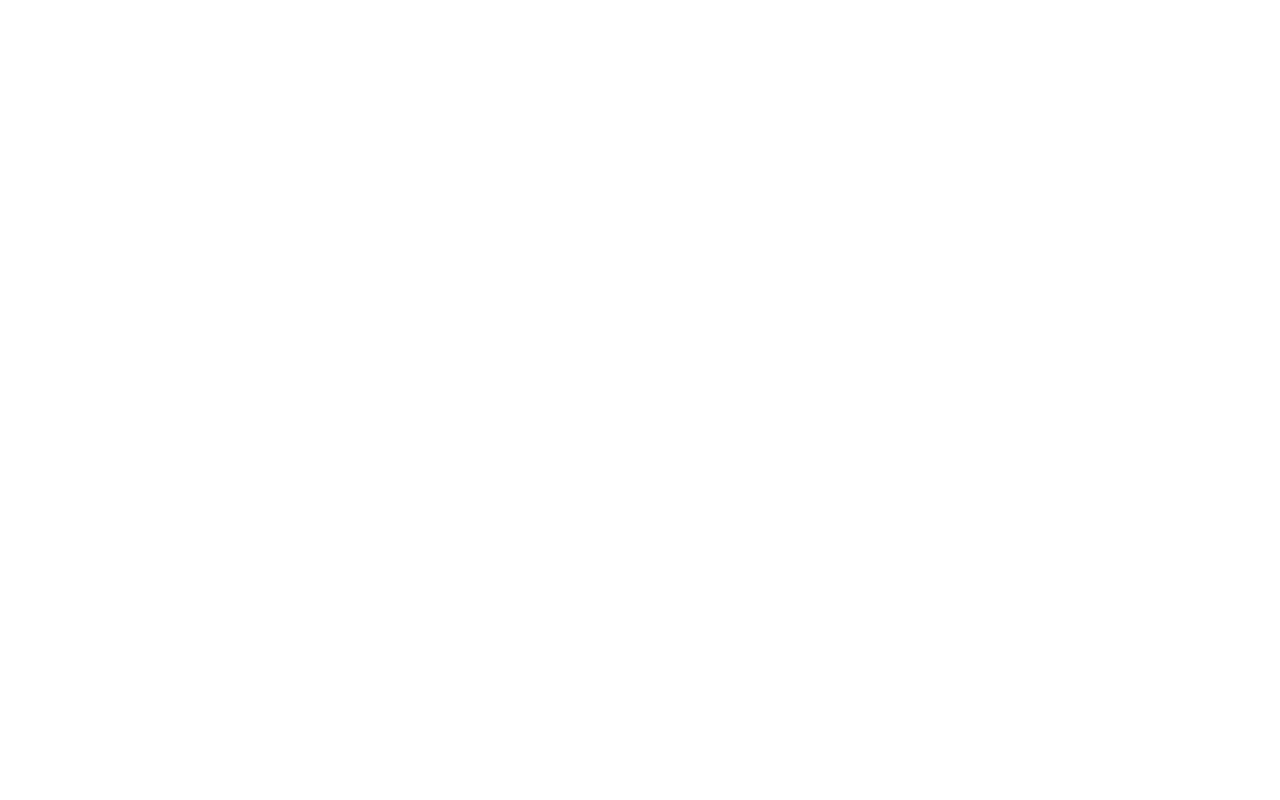
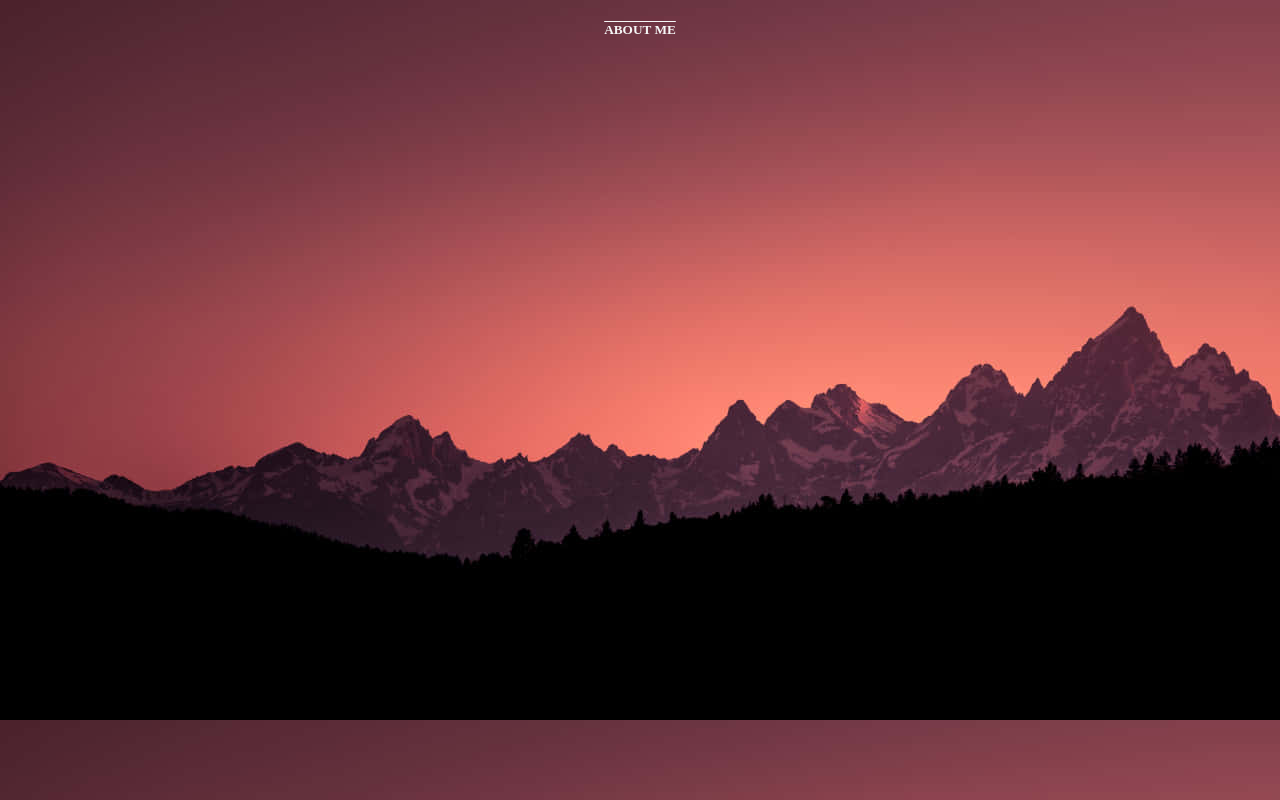
Before and after one commit to Barasa-Micah/Website, a plain HTML site: page About.html in a window 1280 px wide. Drawn offline with Linux system fonts and the light colour scheme.

Commit message:
Add the about section

```diff
--- a/About.html
+++ b/About.html
@@ -5,8 +5,10 @@
     <meta http-equiv="X-UA-Compatible" content="IE=edge">
     <meta name="viewport" content="width=device-width, initial-scale=1.0">
     <title>About</title>
+    <link rel="stylesheet" href="./css/styles.css">
 </head>
 <body>
-
+    <h5>ABOUT ME</h5>
+    <script src="./script.js"></script>
 </body>
 </html>
--- a/css/styles.css
+++ b/css/styles.css
@@ -38,3 +38,8 @@ h1{
     font-size: xx-large;
     font-weight: bolder;
 }
+
+
+h5{
+    text-decoration: overline;
+}
```
